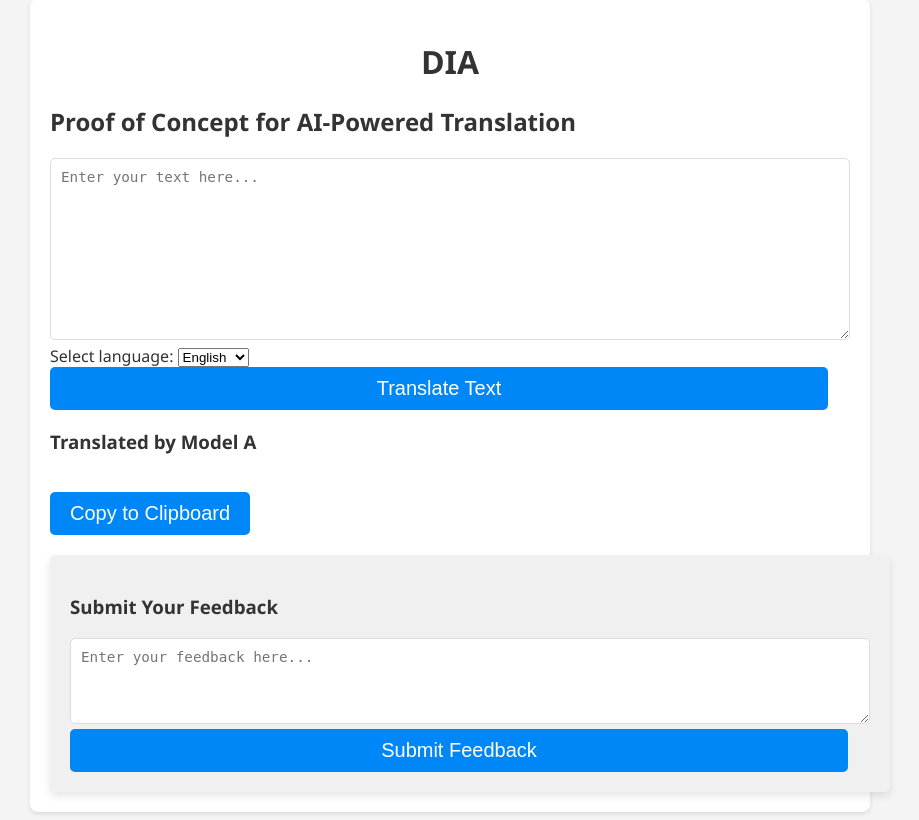
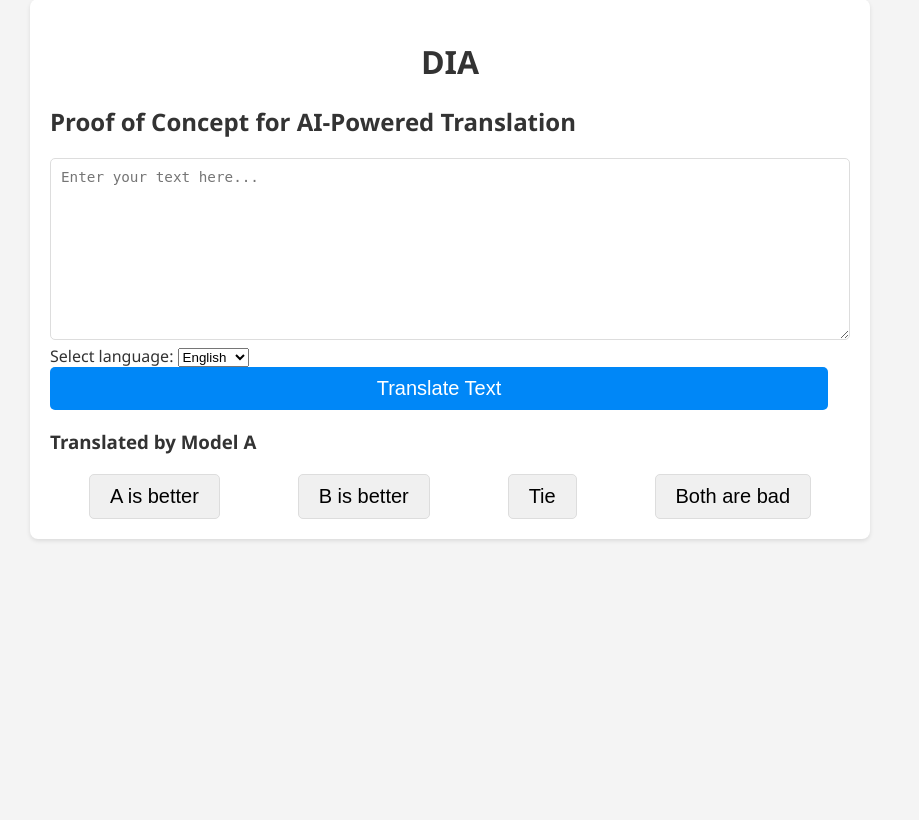
Before and after one commit to sxh771/ai-translations-dia, a Flask app: page / in a window 1280 px wide. Shown: the part 21-841 px from the top of the page, without its empty margins (190-1109 px from the left). After the commit the page ends 562 px from the top, so only its background shows below. Run offline with Flask 3, Linux system fonts and the light colour scheme; parts of the project's set-up code (start-up, migrations or seed data) failed here and were passed over.

Commit message:
Choosing better model options added.

```diff
--- a/templates/index.html
+++ b/templates/index.html
@@ -63,9 +63,22 @@
             width: 100%; /* Ensure it spans the full width */
         }
 
-
-
-
+        .feedback-options {
+            display: flex;
+            justify-content: space-around;
+            margin-top: 20px;
+        }
+        .feedback-btn {
+            padding: 10px 20px;
+            background-color: #f0f0f0;
+            border: 1px solid #ddd;
+            border-radius: 5px;
+            cursor: pointer;
+            color: black; /* Make the texts for these options black */
+        }
+        .feedback-btn:hover {
+            background-color: #e0e0e0;
+        }
 
     </style>
 </head>
@@ -92,14 +105,14 @@
             <!-- I am going to call Azure AI translator Model A -->
             <h3 class="translated-header">Translated by Model A</h3>
             <div id="translated_content"></div>
-            <button id="copyButton">Copy to Clipboard</button>
-            <div id="feedback_form">
-            <h3>Submit Your Feedback</h3>
-            <form id="feedbackForm">
-                <textarea id="feedback" name="feedback" rows="4" placeholder="Enter your feedback here..."></textarea><br>
-                <input type="submit" value="Submit Feedback">
-            </form>
+            <div id="feedback_options" class="feedback-options">
+                <button id="optionA" class="feedback-btn">A is better</button>
+                <button id="optionB" class="feedback-btn">B is better</button>
+                <button id="optionC" class="feedback-btn">Tie</button>
+                <button id="optionD" class="feedback-btn">Both are bad</button>
             </div>
+            <!-- Removed duplicate feedback options from the end of the page -->
+
     </div>
 
     <!-- Add this inside your <body> tag, where you want the spinner to appear -->
@@ -195,19 +208,12 @@
         });
 };
 
-    document.getElementById('copyButton').addEventListener('click', function() {
-            const translatedText = document.getElementById('translated_content').textContent;
-            if (navigator.clipboard && translatedText) {
-                navigator.clipboard.writeText(translatedText).then(() => {
-                    alert('Translated text copied to clipboard!');
-                }).catch(err => {
-                    console.error('Error in copying text: ', err);
-                });
-            } else {
-                alert('Clipboard functionality not available.');
-            }
+    document.querySelectorAll('.feedback-btn').forEach(button => {
+        button.addEventListener('click', function() {
+            alert('Feedback: ' + this.textContent);
+            // Here you can add further actions, like sending feedback to the server
         });
-
+    });
 </script>
 </body>
 </html>
```
Also changed, not shown: 1 other file.
